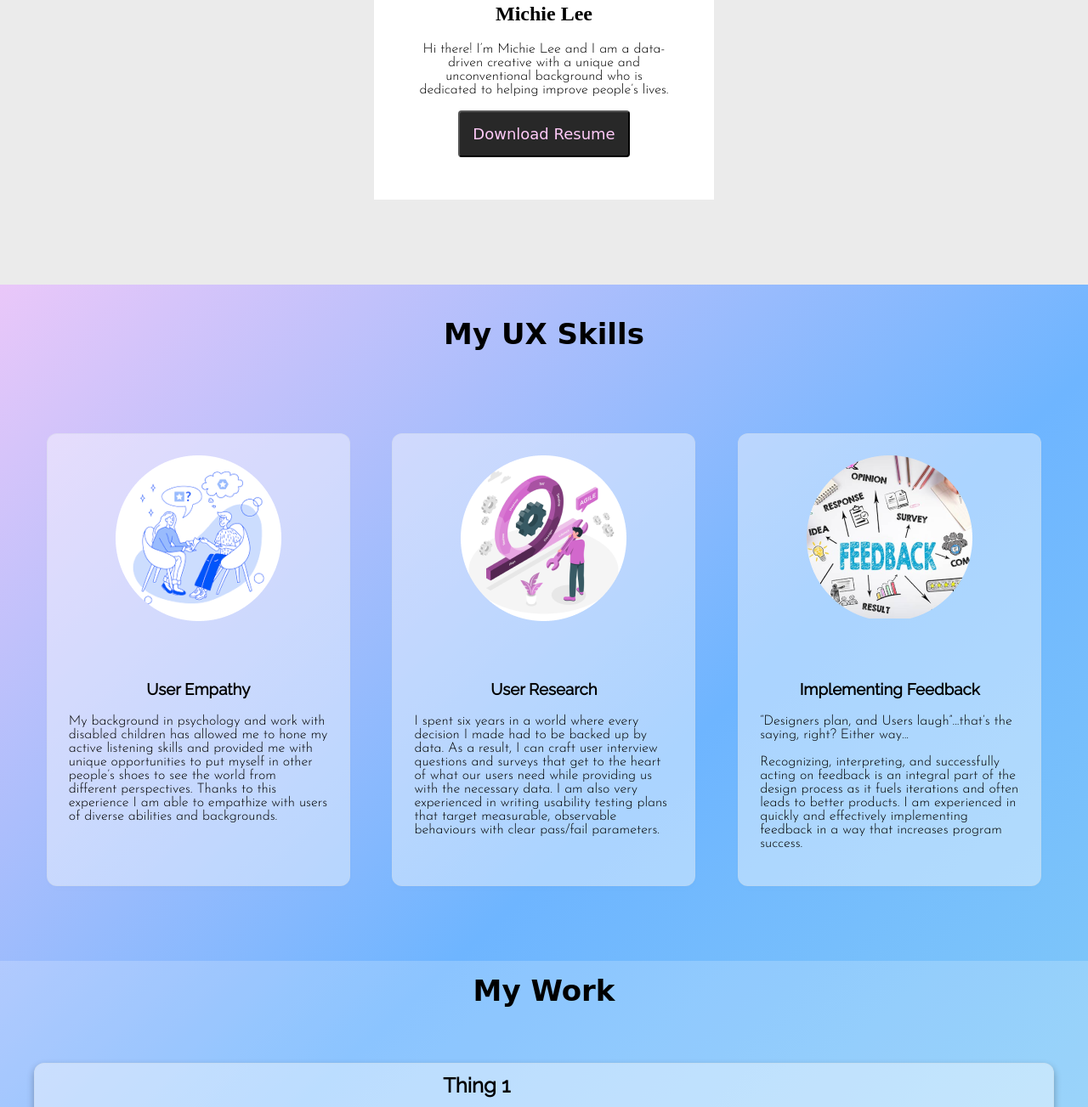
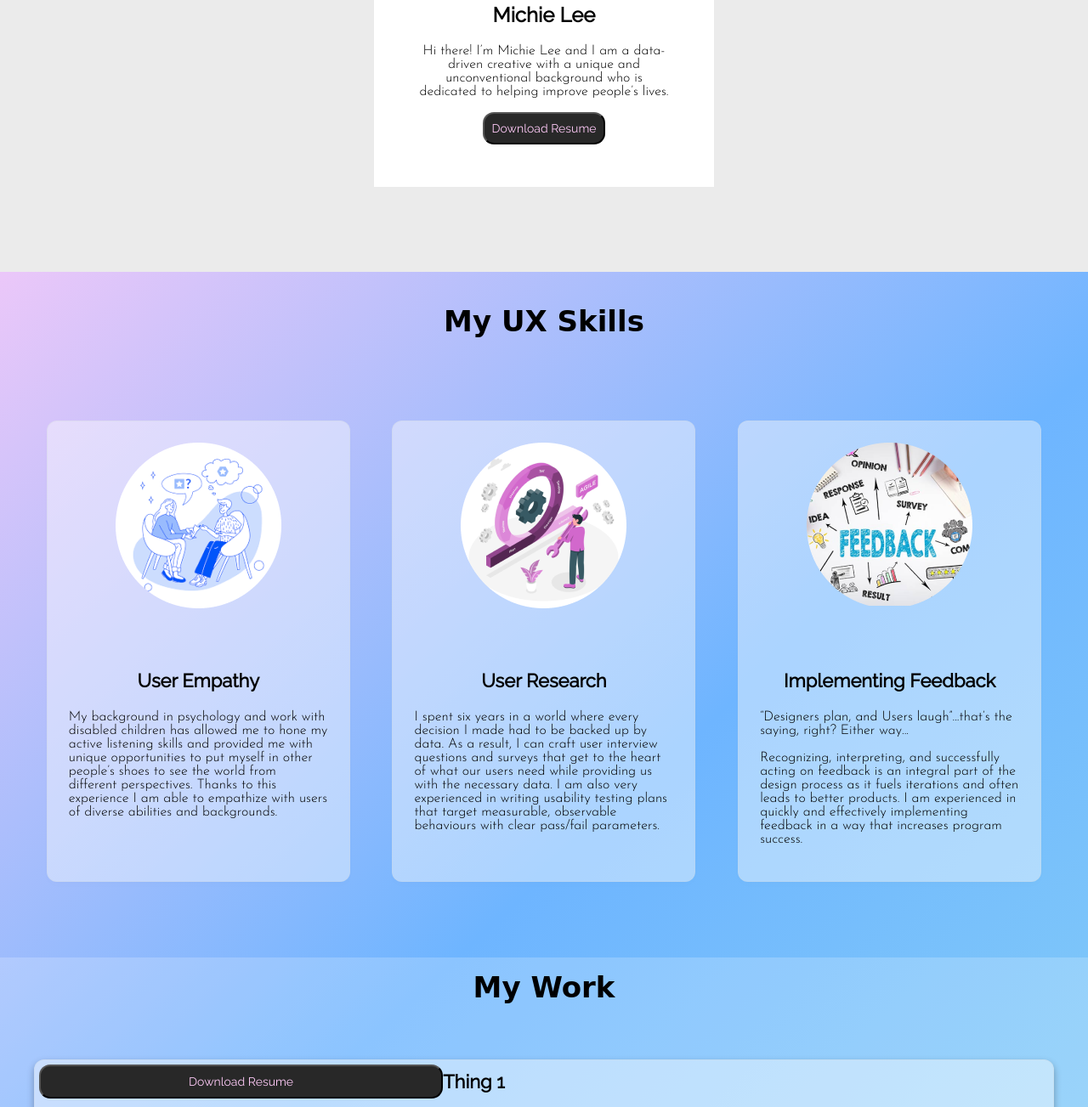
Before and after one commit to MichieLee/UX_UI_HW_18, a plain HTML site: page index.html in a window 1280 px wide. Shown: the part 557-1860 px from the top of the page at 85% size. Drawn offline with Linux system fonts and the light colour scheme; a web font is replaced by a local one.

Commit message:
updated font sizing

```diff
--- a/CSS/style.css
+++ b/CSS/style.css
@@ -39,7 +39,7 @@ li {
 	display: inline-block;
 	color: #FFCAF8;
 	font-size: 30px;
-  font-family: 'crushed', cursive
+  font-family: 'crushed', cursive;
 }
 
 .heroImg {
@@ -54,8 +54,13 @@ li {
   text-align: center;
 }
 
+.content h1 {
+  font-family: 'raleway', sans-serif;
+}
+
 p {
   font-family: 'Josefin Sans', sans-serif;
+  font-size: 16px;
 }
 
 .card {
@@ -66,15 +71,15 @@ p {
 }
 
 .container {
-  padding: 2px 16px
+  padding: 2px 16px;
 }
 button {
-  padding: 15px;
+  padding: 9px;
   background-color: #282828;
   color: #FFCAF8;
-  font-size: 18px;
-  font-family: 'crushed', cursive;
-  border-radius: 4px;
+  font-size: 14px;
+  font-family: 'raleway', sans-serif;
+  border-radius: 13px;
 }
 
 footer {
@@ -87,7 +92,7 @@ footer ul {
 	vertical-align: top;
 	padding-left: 10px;
 	color: #FFCAF8;
-  font-family: 'crushed', cursive
+  font-family: 'crushed', cursive;
 }
 
 footer ul li {
@@ -119,6 +124,7 @@ footer ul li {
 h3 {
   text-align: center;
   font-family: 'raleway', sans-serif;
+  font-size: 22px;
 }
 
 /* My Work Section */
@@ -150,6 +156,7 @@ h3 {
   grid-area: 1 / 2;
   align-self: center;
   font-family: 'raleway', sans-serif;
+  font-size: 22px;
 }
 
 .card1 img {
@@ -164,5 +171,6 @@ h3 {
 
 .card1 p {
   grid-area: 2 / 2;
-  font-family: 'Josefin Sans', sans-serif
+  font-family: 'Josefin Sans', sans-serif;
+  font-size: 16px;
 }
--- a/index.html
+++ b/index.html
@@ -73,6 +73,7 @@ I am experienced in quickly and effectively implementing feedback in a way that
             <h1>Thing 1</h1>
             <p>filler textfiller textfiller textfiller textfiller textfiller textfiller textfiller textfiller textfiller textfiller textfiller textfiller
             </p>
+            <button>Download Resume</button>
           </div>
           <div class="card1">
             <h1>Thing 2</h1>
```
